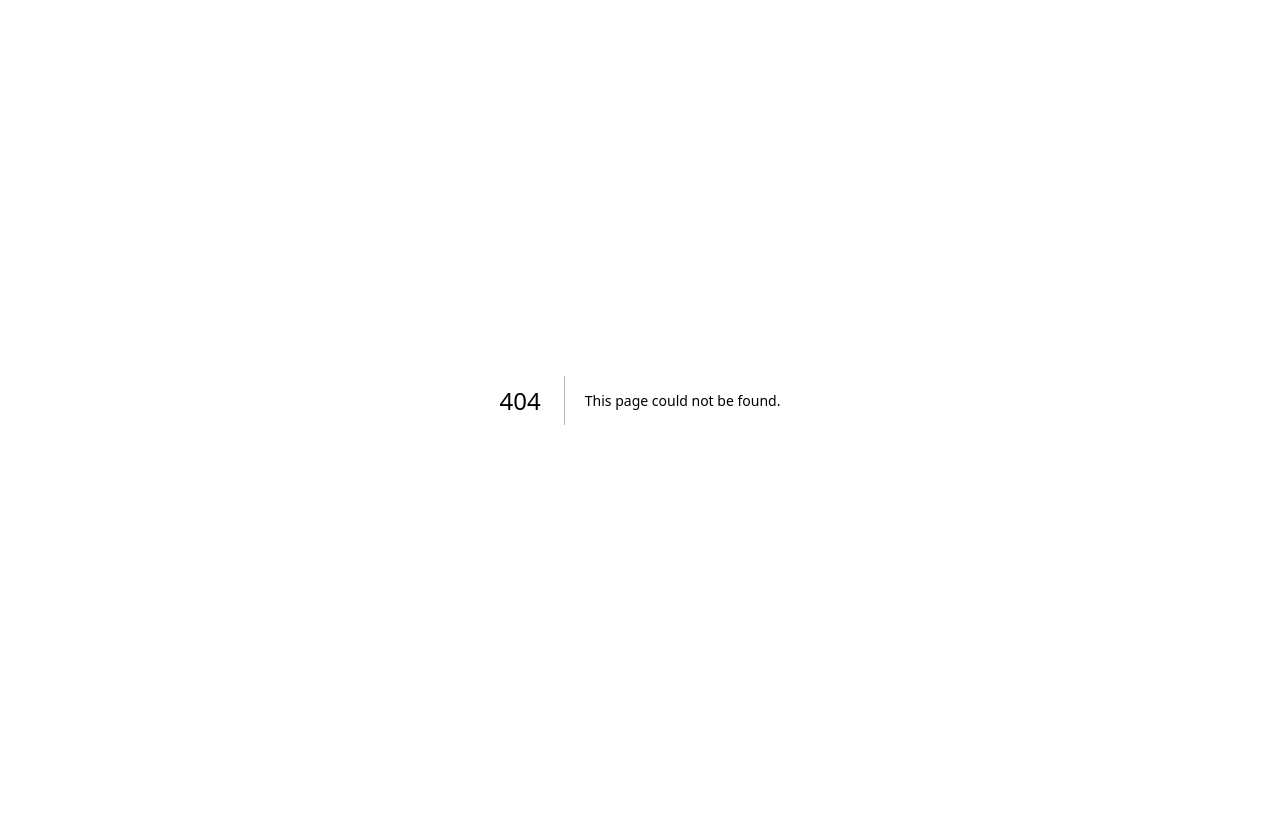
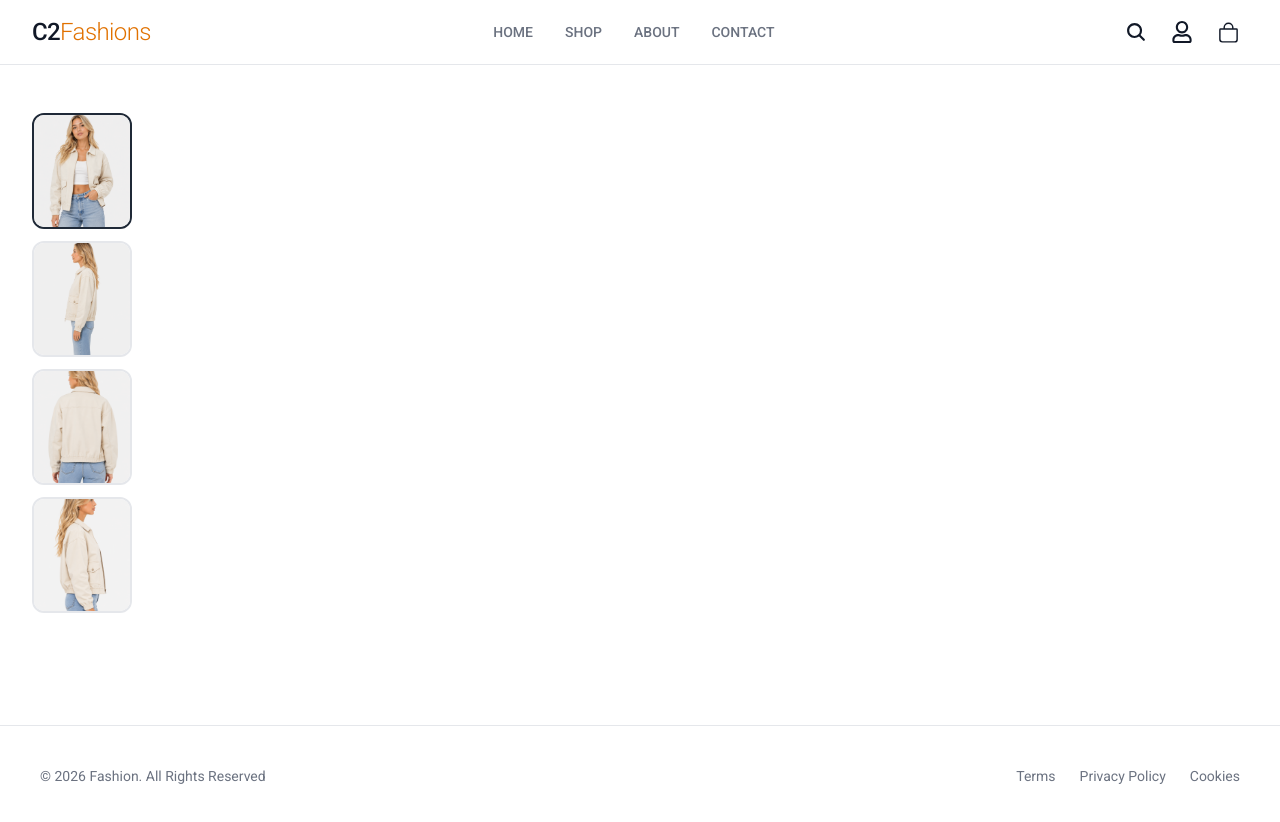
Before and after one commit to creativeloc/nextjs-estore2026, a Next.js app: page /products/1 in a window 1280 px wide. Before the commit this address had no page. Shown: the top 822 px of the page. Before the commit the page ends 800 px from the top, so only its background shows below. Built offline with nearby package versions, Linux system fonts and the light colour scheme.

Commit message:
started product page comp onent

```diff
--- /dev/null
+++ b/src/app/products/ProductPageComponent.tsx
@@ -0,0 +1,62 @@
+"use client"
+
+import Image from "next/image"
+import { useState } from "react"
+
+const images = [
+  "/images/gallery1.png",
+  "/images/gallery2.png",
+  "/images/gallery3.png",
+  "/images/gallery4.png"
+]
+
+const sizes = ["S", "M", "L", "XL"]
+
+const colors = [
+  {
+    name: "Charcoal",
+    value: "#1F2937"
+  },
+  {
+    name: "Brown",
+    value: "#885E3C"
+  },
+  {
+    name: "Light Gray",
+    value: "#E5E7EB"
+  }
+]
+
+export default function ProductPageComponent() {
+  const [selectedImage, setSelectedImage] = useState(images[0])
+  const [selectedSize, setSelectedSize] = useState("M")
+  const [selectedColor, setSelectedColor] = useState(colors[0])
+
+  return (
+    <section className="py-12">
+      <div className="grid gap-10 lg:grid-cols-2 lg:gap-16">
+        {/* images */}
+        <div className="flex flex-col-reverse gap-4 md:flex-row">
+          {/* gallery images */}
+          <div className="flex gap-3 overflow-x-auto md:flex-col md:overflow-visible">
+            {images.map((image) => (
+              <button
+                key={image}
+                className={`shrink-0 overflow-hidden rounded-xl border-2 transition ${selectedImage === image ? "border-primary" : "border-border"}`}
+                onClick={() => setSelectedImage(image)}
+              >
+                <Image
+                  src={image}
+                  alt="product"
+                  width={90}
+                  height={110}
+                  className="h-24 w-20 object-cover md:h-28 md:w-24"
+                />
+              </button>
+            ))}
+          </div>
+        </div>
+      </div>
+    </section>
+  )
+}
--- /dev/null
+++ b/src/app/products/[productid]/page.tsx
@@ -0,0 +1,10 @@
+import FrontendLayout from "@/components/layouts/FrontendLayout"
+import ProductPageComponent from "../ProductPageComponent"
+
+export default function page() {
+  return (
+    <FrontendLayout>
+      <ProductPageComponent />
+    </FrontendLayout>
+  )
+}
```
